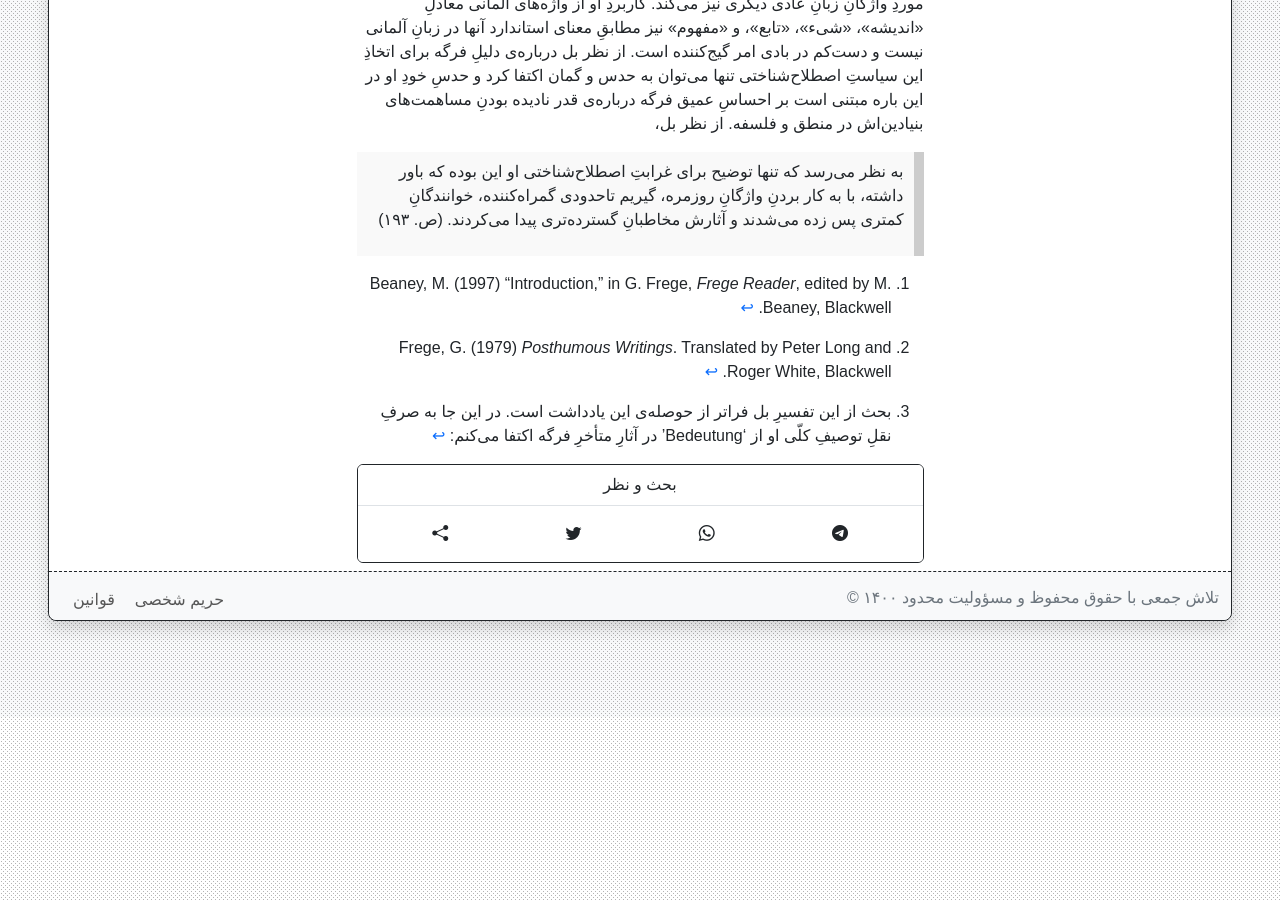
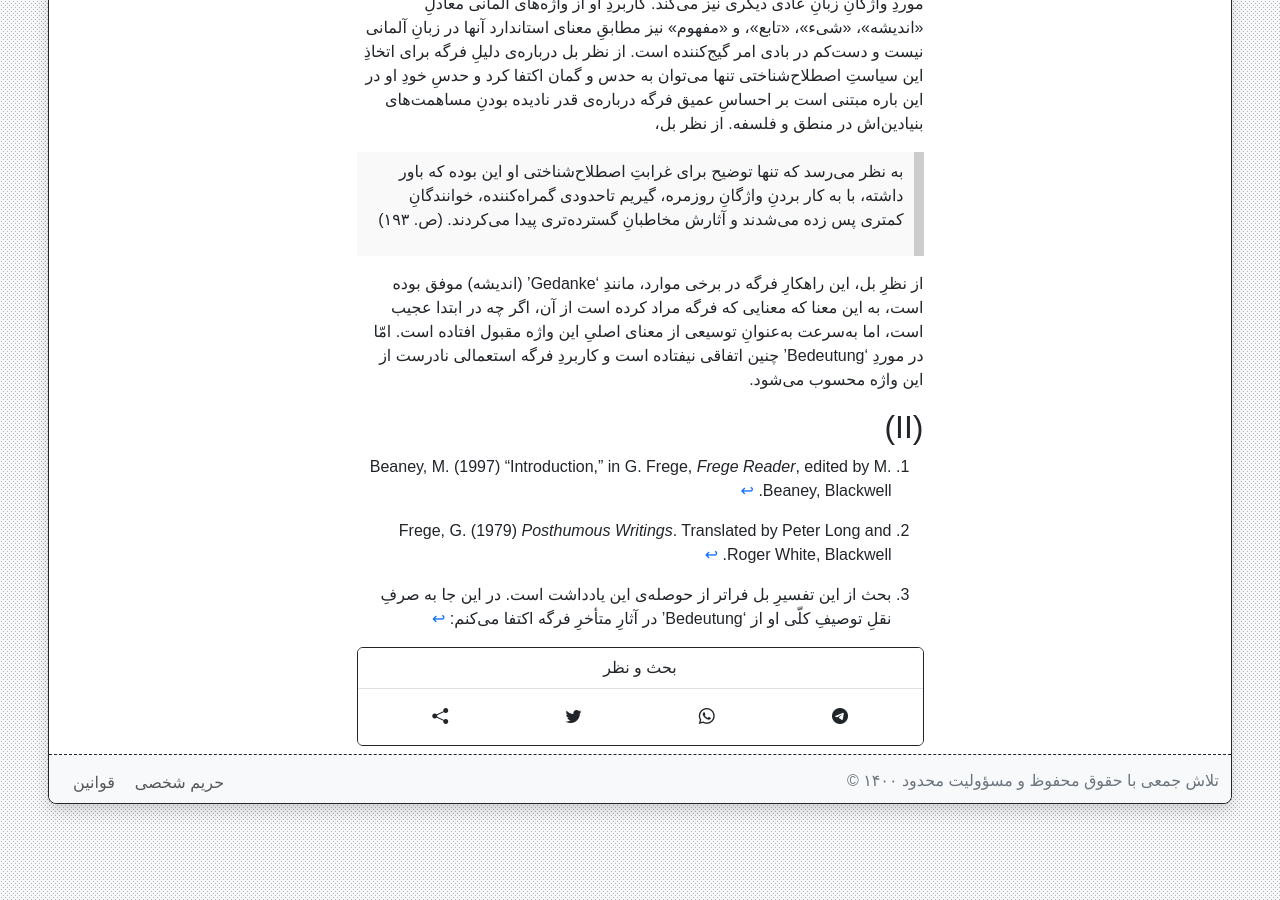
Before and after one commit to phicudemy/phicudemy.github.io, a Jekyll site: the page built from _posts/2024-07-16-fregebedeutung۲.md, in a window 1280 px wide and 900 px high, scrolled down 2930 px. Built offline with Jekyll 4.4.1, drawn with Linux system fonts in a browser that asks for light colours; comment, search, counter and statistics services are not loaded; a style sheet for code colours, icons or effects is not loaded; before the commit the page ends 3647 px from its top, so only the background shows below that.

Commit message:
TinaCMS content update

```diff
--- a/_posts/2024-07-16-fregebedeutung۲.md
+++ b/_posts/2024-07-16-fregebedeutung۲.md
@@ -33,6 +33,9 @@ contents: _contents/article.md
 
 > به نظر می‌رسد که تنها توضیح برای غرابتِ اصطلاح‌شناختی او این بوده که باور داشته، با به کار بردنِ واژگانِ روزمره، گیریم تاحدودی گمراه‌کننده، خوانندگانِ کمتری پس زده می‌شدند و آثارش مخاطبانِ گسترده‌تری پیدا می‌کردند. (ص. ۱۹۳)
 
+از نظرِ بل، این راهکارِ فرگه در برخی موارد، مانندِ ‘Gedanke’ (اندیشه) موفق بوده است، به این معنا که معنایی که فرگه مراد کرده است از آن، اگر چه در ابتدا عجیب است، اما به‌سرعت به‌عنوانِ توسیعی از معنای اصلیِ این واژه مقبول افتاده است. امّا در موردِ ‘Bedeutung’ چنین اتفاقی نیفتاده است و کاربردِ فرگه استعمالی نادرست از این واژه محسوب می‌شود.
+
+## (II)
 
 
 
```
